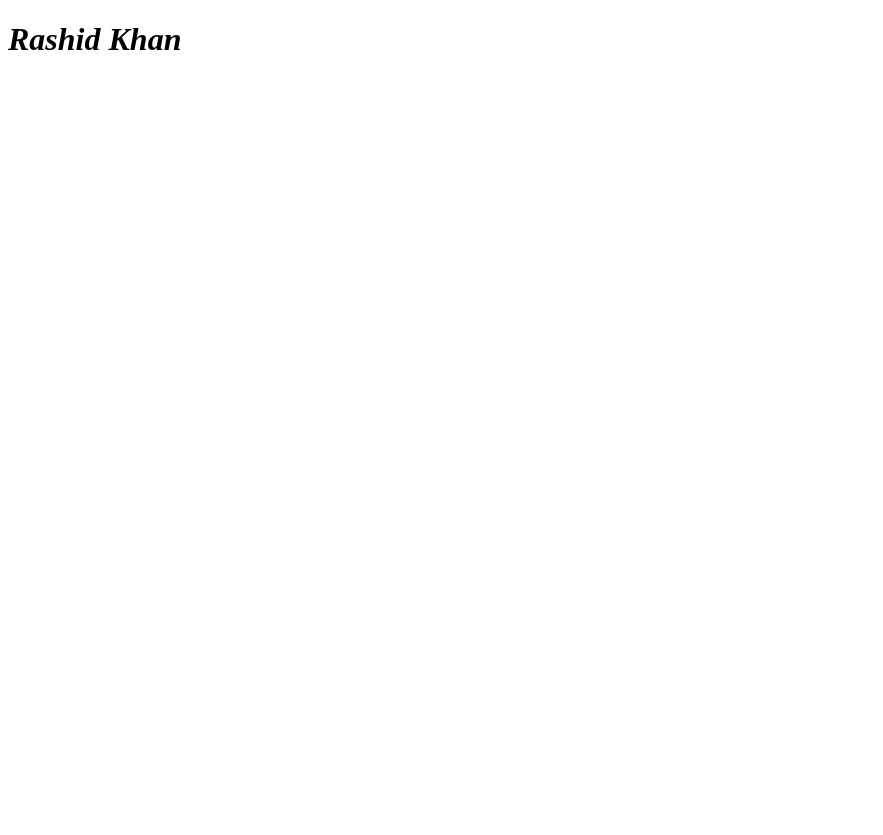
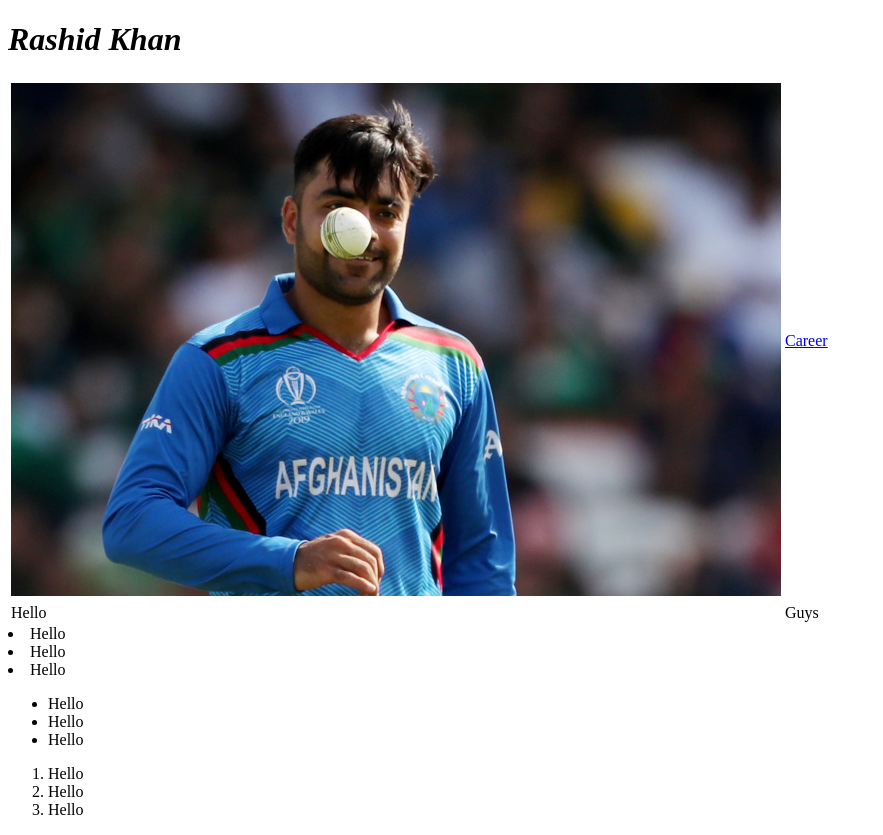
Before and after one commit to PriyankaVanguri/MyFirstLearning, a plain HTML site: page PersonalSite/Introduction.html in a window 1280 px wide. Shown: the whole page, without its empty margins (0-883 px from the left). Before the commit the page ends 800 px from the top, so only its background shows below. Drawn offline with Linux system fonts and the light colour scheme.

Commit message:
Commit for carrer page

```diff
--- a/PersonalSite/Introduction.html
+++ b/PersonalSite/Introduction.html
@@ -5,6 +5,23 @@
     </head>
     <body>
         <h1><strong><em>Rashid Khan</em> </strong> </h1>
-        <img src=>
+        <table>
+            <tr><td><img src='RashidKhan.jpg' alt="RashidKhan"></td><td><a href="D:\WebDevelopment\PersonalSite\RashidCareer.html">Career</a></td></tr>
+            <tr><td>Hello</td><td>Guys</td></tr>
+
+        </table>
+      <li>Hello</li>
+      <li>Hello</li>
+      <li>Hello</li>
+      <ul>
+          <li>Hello</li>
+          <li>Hello</li>
+          <li>Hello</li>
+      </ul>
+      <ol type="1">
+        <li>Hello</li>
+        <li>Hello</li>
+        <li>Hello</li>
+      </ol>
     </body>
 </html>
```
Also changed, not shown: PersonalSite/RashidCareer.html (added, +9 -0 lines).
